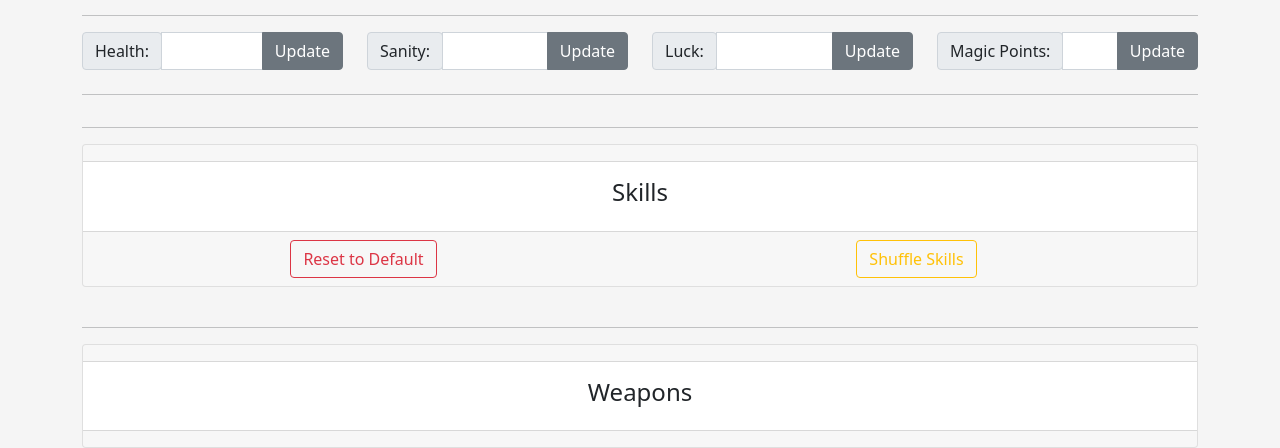
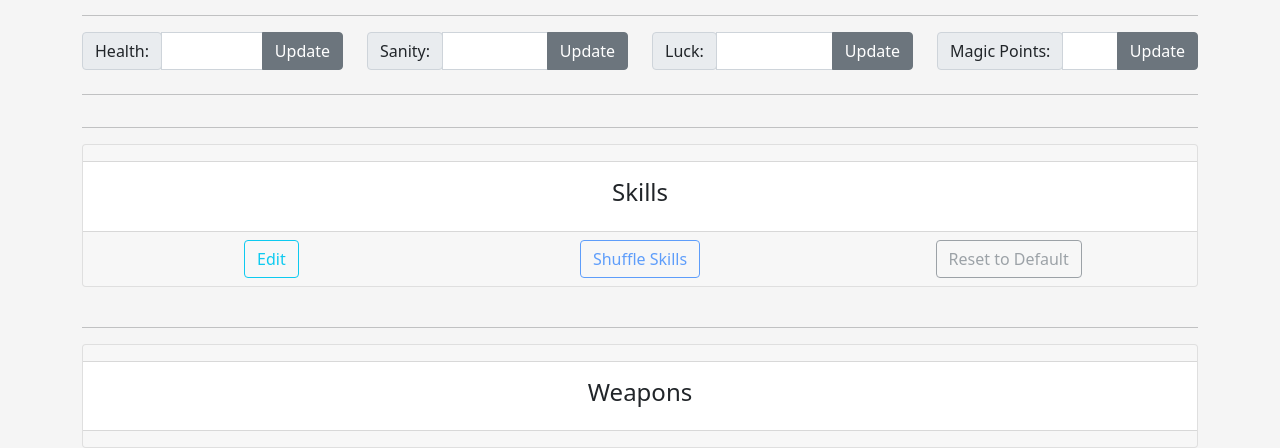
Before and after one commit to 0x-owl/bos-b, a Django app: template coc/creator/templates/character_sheet.html in a window 1280 px wide. Shown: the part 906-1354 px from the top of the page. Run offline with Django 3.2, Linux system fonts and the light colour scheme; the template is opened without the code that fills it, so the values that code supplies are empty; parts of the project's set-up code (start-up, migrations or seed data) failed here and were passed over.

Commit message:
button logic for skills form

```diff
--- a/coc/creator/static/creator/js/skills.js
+++ b/coc/creator/static/creator/js/skills.js
@@ -46,7 +46,7 @@ export function skills(res) {
                 <div class="input-group-prepend">
                     <span class="input-group-text" style="width: 210px; white-space: nowrap; overflow: hidden; text-overflow: ellipsis;" >${inv_skill[0]}:</span>
                 </div>
-                <input type="number" max=90 style="width: 70px;"class="form-control" id="invsk-${inv_skill[0]}" value=${full_val}>
+                <input type="number" readonly max=90 style="width: 70px;"class="form-control" id="invsk-${inv_skill[0]}" value=${full_val}>
                 <input type="text" readonly class="form-control" value=${half_val == 0 ? "01" : half_val}>
                 <input type="text" readonly class="form-control" value=${fifth_val == 0 ? "01" : fifth_val}>
             </div>
@@ -54,8 +54,18 @@ export function skills(res) {
         )
     }
     $("#inv-skills").append(
-        `<div id="inv-skills-submit" class="row">
-            <input type="submit" class="btn btn-outline-danger" value="Update">
+        `<div class="row">
+            <input id="inv-skills-submit" type="submit" class="btn btn-outline-danger disabled" value="Update">
         </div>`
     );
+    // edit button logic for skills
+    $("#inv-skills-edit").click(
+        function (evt) {
+            evt.preventDefault();
+            $("input[id*='invsk-']").prop('readonly', false);
+            $("#inv-skills-reset").removeClass('disabled');
+            $("#inv-skills-shuffle").removeClass('disabled');
+            $("#inv-skills-submit").removeClass('disabled');
+        }
+    )
 }
--- a/coc/creator/templates/character_sheet_js_scripts.html
+++ b/coc/creator/templates/character_sheet_js_scripts.html
@@ -26,6 +26,9 @@
                 success: function (res) {
                     flush_skills_columns();
                     skills(res);
+                    $("#inv-skills-reset").addClass('disabled');
+                    $("#inv-skills-shuffle").addClass('disabled');
+                    $("#inv-skills-submit").addClass('disabled');
                 },
                 error: function (res) {
                     console.log(res);
@@ -42,6 +45,9 @@
                 success: function (res) {
                     flush_skills_columns();
                     skills(res);
+                    $("#inv-skills-reset").addClass('disabled');
+                    $("#inv-skills-shuffle").addClass('disabled');
+                    $("#inv-skills-submit").addClass('disabled');
                 },
                 error: function (res) {
                     console.log(res);
@@ -62,6 +68,9 @@
             },
             success: function (res) {
                 skills(res);
+                $("#inv-skills-reset").addClass('disabled');
+                $("#inv-skills-shuffle").addClass('disabled');
+                $("#inv-skills-submit").addClass('disabled');
             }
         })
 
--- a/coc/creator/templates/inv_skills.html
+++ b/coc/creator/templates/inv_skills.html
@@ -7,13 +7,16 @@
     <div class="card-footer text-muted">
         <div class="row">
             <div class="col">
-                <a id="inv-skills-reset" class="btn btn-outline-danger"
-                    href="{% url 'inv_skills_reset' res.investigator.uuid %}">Reset to Default</a>
+                <a id="inv-skills-edit" class="btn btn-outline-info" href="">Edit</a>
             </div>
             <div class="col">
-                <a id="inv-skills-shuffle" class="btn btn-outline-warning"
+                <a id="inv-skills-shuffle" class="btn btn-outline-primary disabled"
                     href="{% url 'inv_skills_shuffle' res.investigator.uuid %}">Shuffle
                     Skills</a>
+            </div>
+            <div class="col">
+                <a id="inv-skills-reset" class="btn btn-outline-secondary disabled"
+                    href="{% url 'inv_skills_reset' res.investigator.uuid %}">Reset to Default</a>
             </div>
         </div>
     </div>
```
